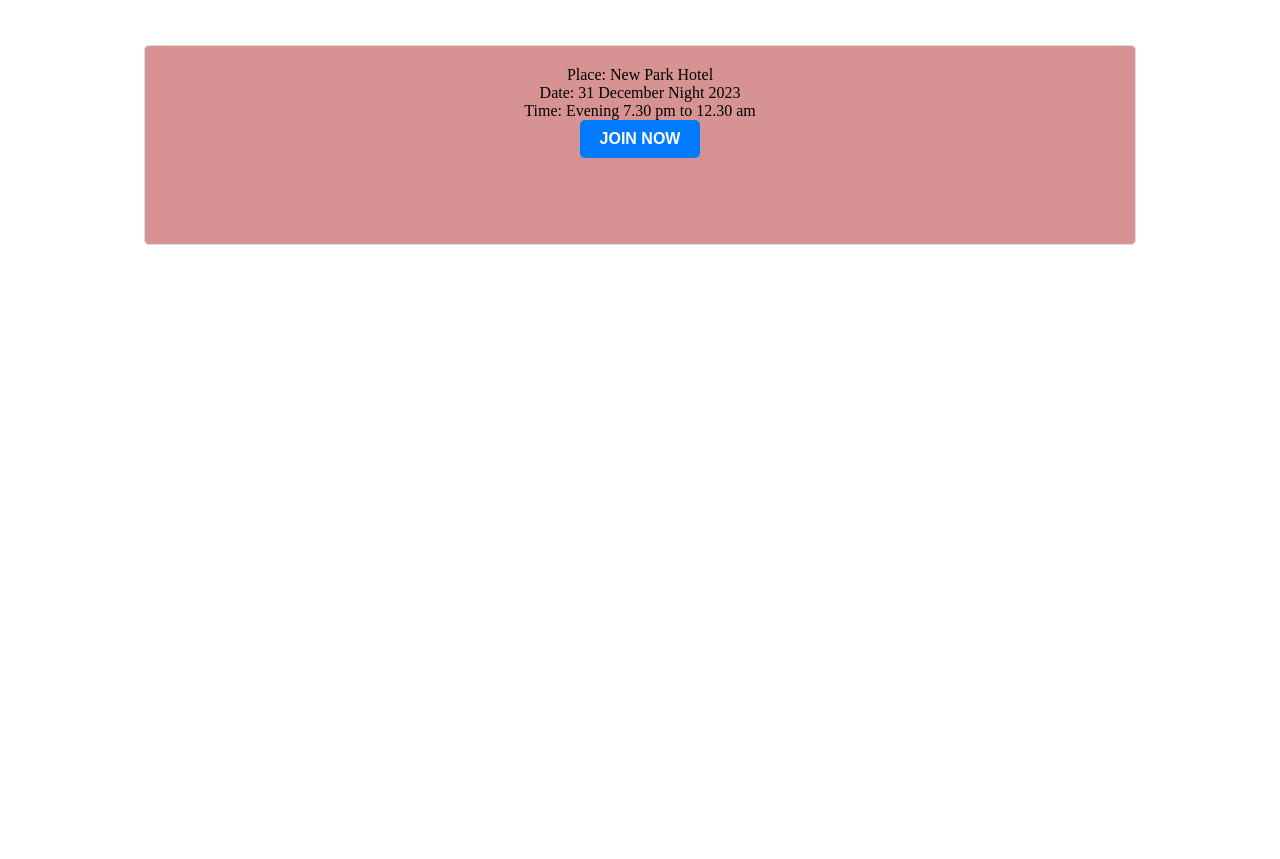
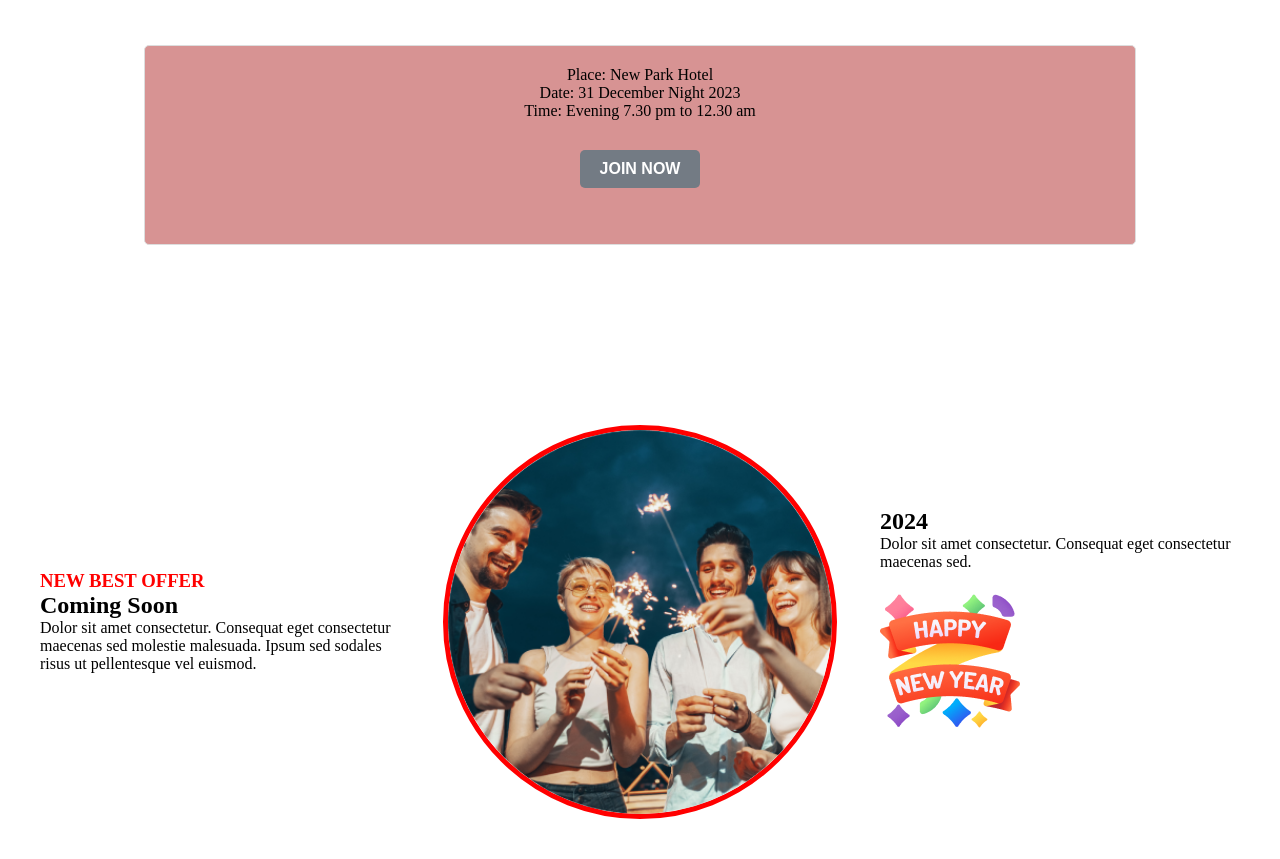
Before and after one commit to Saif-Afnan-Nadim123/new-year-new-mision, a plain HTML site: page index.html in a window 1280 px wide. Shown: the part 1820-2679 px from the top of the page. Before the commit the page ends 2205 px from the top, so only its background shows below. Drawn offline with Linux system fonts and the light colour scheme.

Commit message:
this is another and hard section added

```diff
--- a/index.html
+++ b/index.html
@@ -57,6 +57,38 @@
             </div>
 
         </section>
+        <!-- main  4 section -->
+        <section class="coming-soon-section">
+            <div class="container">
+              <div class="text-left">
+                <h3>NEW BEST OFFER</h3>
+                <h1>Coming Soon</h1>
+                <p>
+                  Dolor sit amet consectetur. Consequat eget consectetur maecenas sed
+                  molestie malesuada. Ipsum sed sodales risus ut pellentesque vel
+                  euismod.
+                </p>
+              </div>
+              <div class="image-container">
+                <img
+                  src="resources/Ellipse 1.png"
+                  alt="Celebration"
+                  class="center-image"
+                />
+              </div>
+              <div class="text-right">
+                <h1>2024</h1>
+                <p>
+                  Dolor sit amet consectetur. Consequat eget consectetur maecenas sed.
+                </p>
+                <img
+                  src="resources/Group 96.png"
+                  alt="Happy New Year"
+                />
+              </div>
+            </div>
+          </section>
+
 
     </main>
     <!-- this is footer section -->
--- a/styles/style.css
+++ b/styles/style.css
@@ -161,12 +161,14 @@
 }
 
 .join-text p {
-    margin-bottom:200px ; /* Space between text lines */
+    gap: 5px;
+    margin-bottom:200px; /* Space between text lines */
 }
 
 .join-button {
+    margin-top: 30px;
     padding: 10px 20px;
-    background-color: #007bff;
+    background-color: #737b84;
     color: #ffffff;
     border: none;
     border-radius: 5px;
@@ -179,3 +181,47 @@
 .join-button:hover {
     background-color: #0056b3;
 }
+/* main forth section desing */
+.coming-soon-section {
+    background-color: #ffffff;
+    padding: 40px 0;
+  }
+
+  .container {
+    display: flex;
+    justify-content: space-between;
+    align-items: center;
+    max-width: 1200px;
+    margin: 0 auto;
+  }
+
+  .text-left,
+  .text-right {
+    width: 30%;
+  }
+
+  .text-left h3 {
+    color: red;
+    font-weight: bold;
+  }
+
+  .text-left h1,
+  .text-right h1 {
+    font-weight: bold;
+  }
+
+  .text-right img {
+    margin-top: 20px;
+  }
+
+  .image-container {
+    width: 40%;
+    display: flex;
+    justify-content: center;
+  }
+
+  .center-image {
+    width: 80%; /* Adjust the image size to your preference */
+    border: 5px solid red;
+    border-radius: 50%;
+  }
```
